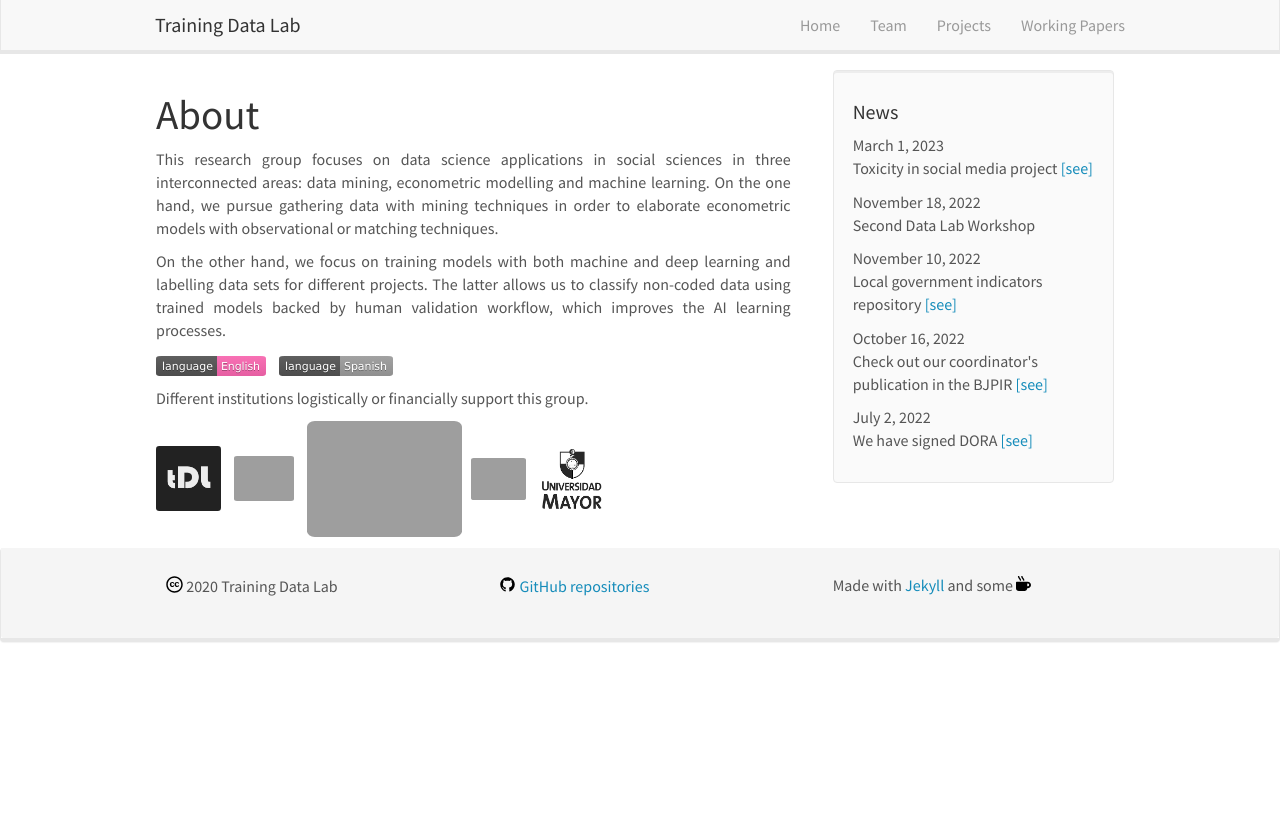
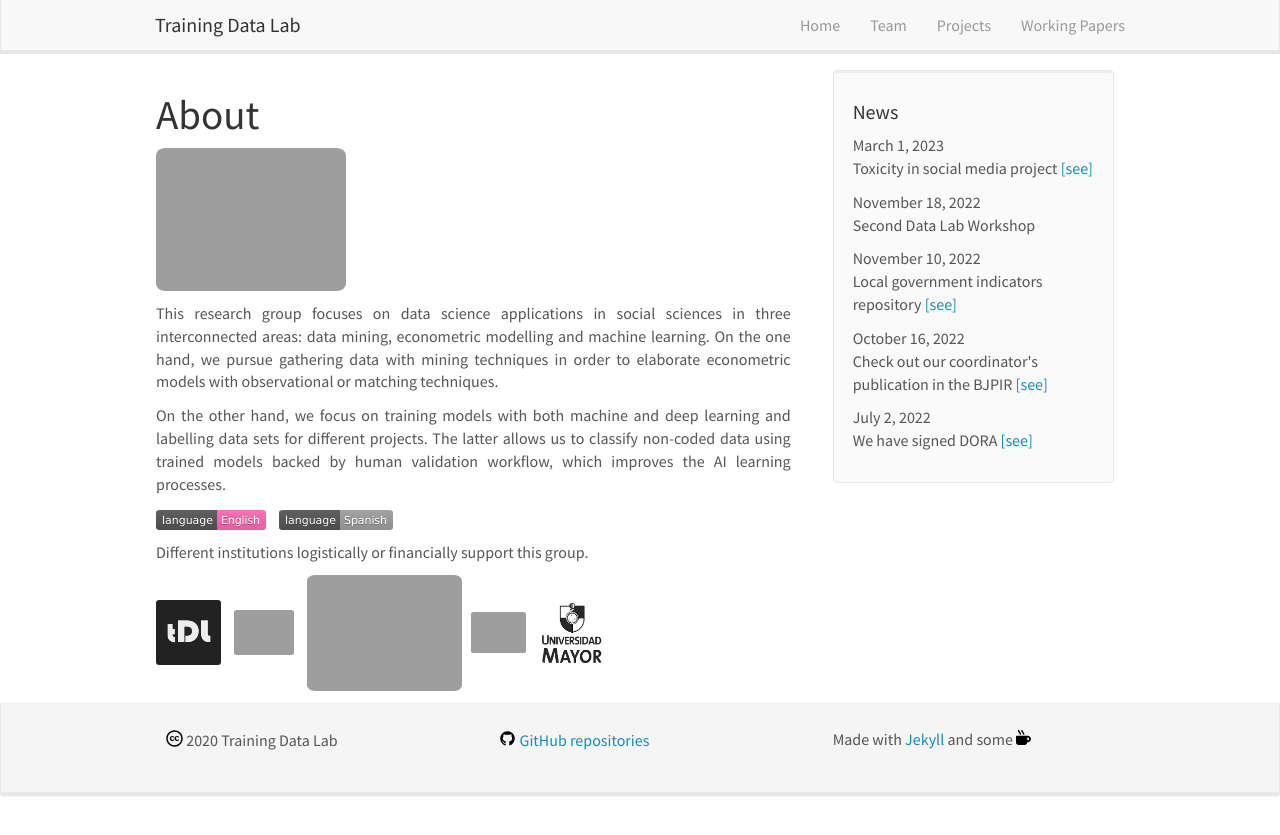
Before and after one commit to training-datalab/old-training-datalab.com, a Jekyll site: the page built from _pages/home.md, in a window 1280 px wide. Shown: the top 835 px of the page. Built offline with Jekyll 4.4.1, drawn with Linux system fonts in a browser that asks for light colours; nearby versions of some CDN libraries.

Commit message:
Update home.md

```diff
--- a/_pages/home.md
+++ b/_pages/home.md
@@ -5,6 +5,8 @@ excerpt: "Training Data Lab"
 sitemap: false
 permalink: /
 ---
+
+<img src="{{ site.url }}{{ site.baseurl }}/images/svg/training-data-lab.svg" alt="GitHub" height="30%" width="30%" />
 
 <p align="justify">This research group focuses on data science applications in social sciences in three interconnected areas: data mining, econometric modelling and machine learning. On the one hand, we pursue gathering data with mining techniques in order to elaborate econometric models with observational or matching techniques.</p>
 
```
